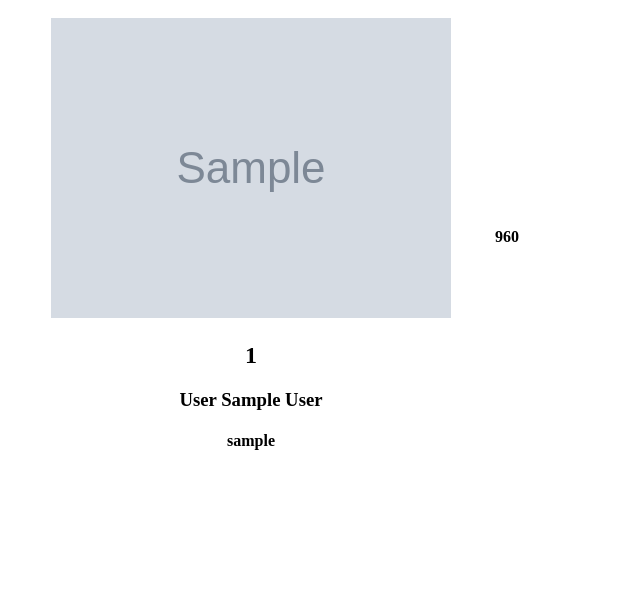
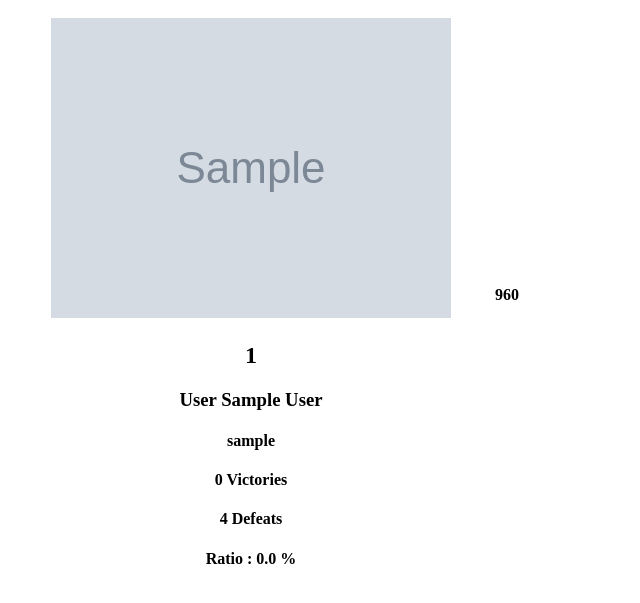
Before and after one commit to Kozea/babylon, a Flask app: page /ranking in a window 1280 px wide. Shown: the part 169-772 px from the top of the page, without its empty margins (0-640 px from the left). Run offline with Flask 2, Linux system fonts and the light colour scheme; tables that the repository leaves empty hold one stand-in row (values such as "Sample post"); grey boxes marked "Sample" are stand-in pictures; lists and menus that the app fills with data are empty.

Commit message:
Basic ratio display working

```diff
--- a/Model.py
+++ b/Model.py
@@ -73,6 +73,18 @@ class User(db.Model):
         """ Init the number of match."""
         self.number_of_match = 0
 
+    def get_number_of_matchs(self):
+        """ Init the number of match."""
+        return self.number_of_match
+
     def get_ranking(self):
         """ Return the ranking of a user"""
         return self.ranking
+
+    def get_nb_victories(self):
+        """ Return the ranking of a user"""
+        return self.nb_victories
+
+    def get_nb_defeats(self):
+        """ Return the ranking of a user"""
+        return self.nb_defeats
--- a/main.py
+++ b/main.py
@@ -5,7 +5,7 @@ from resizeimage import resizeimage
 from datetime import datetime
 from Model import User, Match
 from database import db, app, ALLOWED_EXTENSIONS
-from sqlalchemy import func
+from sqlalchemy import func, or_
 
 @app.route('/')
 def matchs():
@@ -21,19 +21,12 @@ def ranking():
 
     for user in unordered_ranking :
 
-        #~ victories_as_team1 = User.query(func.count(Match.id_match)).filter(Match.player11 == user or Match.player12 == user).filter(Match.score_e1 > Match.score_e2)
-        victories_as_team1 = db.session.query(func.count(Match.id_match)).filter(Match.player11 == user or Match.player12 == user).filter(Match.score_e1 > Match.score_e2)
+        victories_as_team1 = db.session.query(Match.id_match).filter((Match.player11 == user) | (Match.player12 == user)).filter(Match.score_e1 > Match.score_e2).count()
+        victories_as_team2 = db.session.query(Match.id_match).filter((Match.player21 == user) | (Match.player22 == user)).filter(Match.score_e1 < Match.score_e2).count()
 
-        #~ victories_as_team2 = User.query.filter(Match.player21 == user or Match.player22 == user).filter(Match.score_e2 > Match.score_e1)
+        user.nb_victories = victories_as_team1 + victories_as_team2
+        user.nb_defeats = user.number_of_match - user.nb_victories
 
-        #~ user.nb_victories = victories_as_team1 + victories_as_team1
-        #~ user.nb_defeats = user.number_of_match - user.nb_victories
-
-        print (user.name)
-        print (victories_as_team1)
-        #~ print (victories_as_team2)
-        #~ print (user.nb_victories)
-        #~ print (user.nb_defeats)
 
     ordered_ranking = sorted(unordered_ranking,
                              key = lambda user: -user.ranking)
--- a/templates/ranking.html
+++ b/templates/ranking.html
@@ -10,23 +10,53 @@
         <figure>
             <img src={{user.get_photo()}}>
             <figcaption>
+
                 <h2>
                     {{loop.index}}
                 </h2>
+
                 <h3>
                     {{user.get_full_name()}}
                 </h3>
+
                 {% if user.get_nickname() %}
                 <h4>
                     {{user.get_nickname()}}
                 </h4>
                 {% endif %}
+
+                <h4>
+                    {{user.get_nb_victories()}} Victories
+                </h4>
+
+                <h4>
+                    {{user.get_nb_defeats()}} Defeats
+                </h4>
+
+                <h4>
+                    Ratio : {{(user.get_nb_victories()/user.get_number_of_matchs())*100}} %
+                </h4>
+
             </figcaption>
         </figure>
     </th>
     <th>
         {{user.get_ranking()}}
     </th>
+
+    <th>
+
+    </th>
+
+    <th>
+
+    </th>
+
+    <th>
+
+    </th>
+
+
 </tr>
 {% else %}
 There is no scores yet !
```
